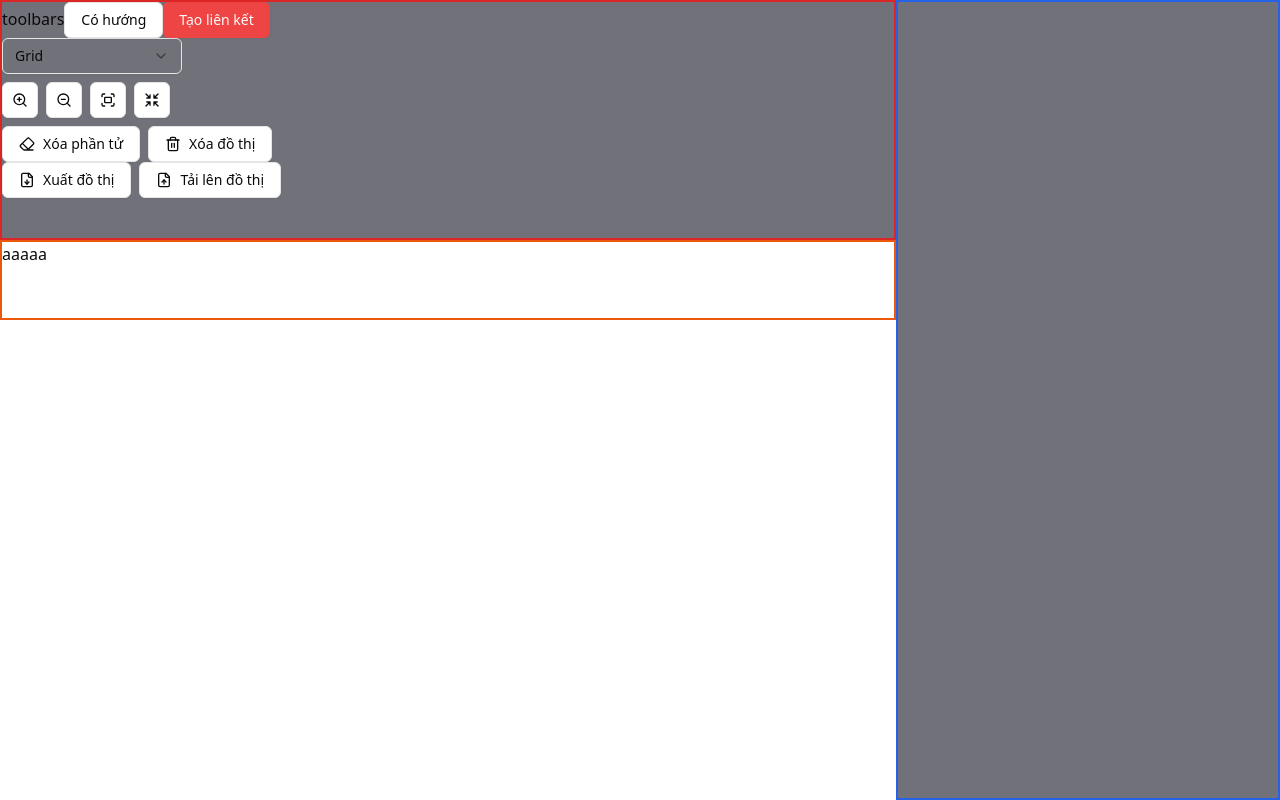
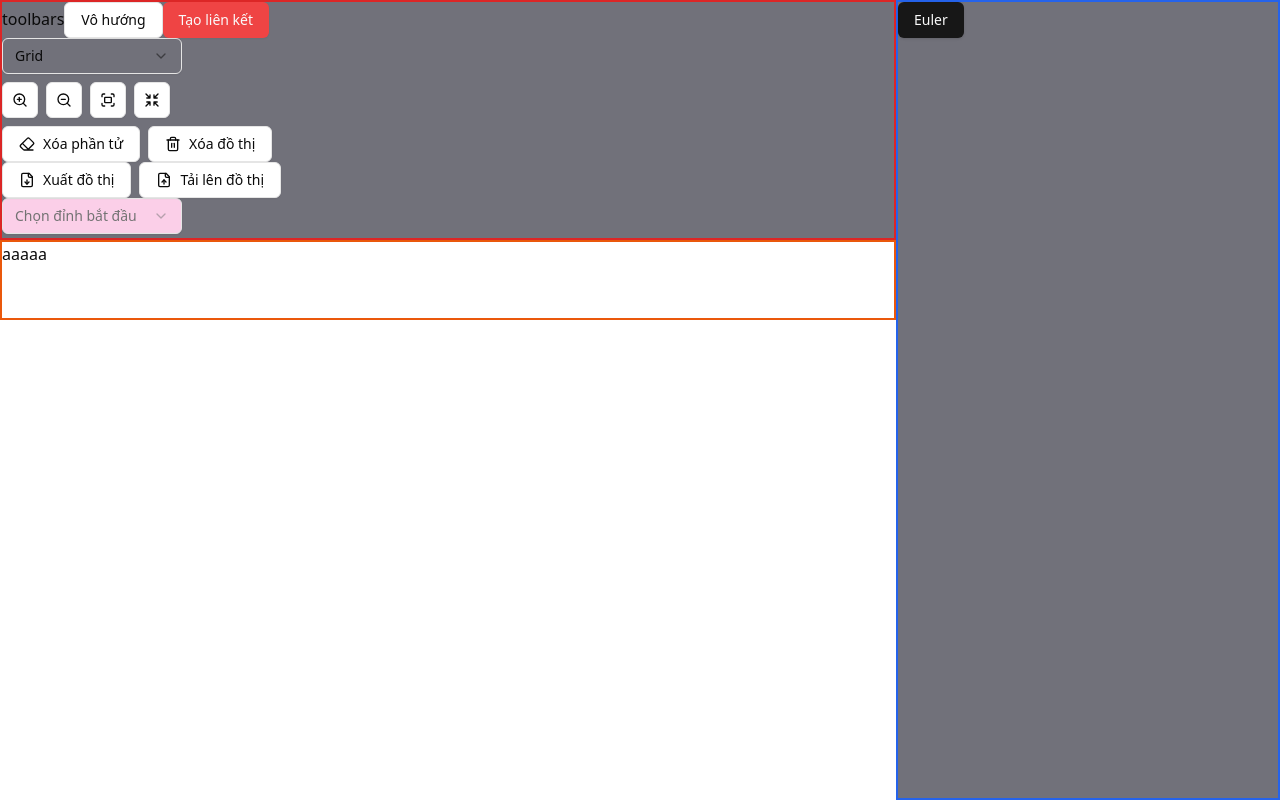
Before and after one commit to quan2622/Euler_App, a React (Vite) app: page /main in a window 1280 px wide. Built offline with nearby package versions, Linux system fonts and the light colour scheme; the HTML template or start-up script is replaced by a standard one.

Commit message:
- add select start node - handle play euler - update style for start node - add state update when canvas init success - update adjacentList in hook ananlysis

```diff
--- a/src/hooks/useCytoscapeInstance.ts
+++ b/src/hooks/useCytoscapeInstance.ts
@@ -2,12 +2,16 @@ import { useEffect } from "react";
 import cytoscape, { type Core } from "cytoscape";
 import { getCytoscapeStyle } from "../styles/graphStyle";
 import { GraphService } from "../services/graphService";
+import { useGraphStatusStore } from "../store/useGraphStatusStore";
 
 export const useCytoscapeInstance = (
   cyRef: React.RefObject<HTMLDivElement | null>,
   cyInstanceRef: React.RefObject<Core | null>,
   isDirectedGraph: boolean
 ) => {
+
+  const { handleInit } = useGraphStatusStore();
+
   useEffect(() => {
     if (!cyRef.current) return;
 
@@ -28,6 +32,7 @@ export const useCytoscapeInstance = (
 
     cyInstanceRef.current = cy;
     GraphService.handleLimitNodeOnScreen(cy, cyRef);
+    handleInit();
 
     return () => {
       cy.destroy();
--- a/src/hooks/useGraphEvent.ts
+++ b/src/hooks/useGraphEvent.ts
@@ -1,5 +1,5 @@
 import { useCallback } from "react";
-import type { Core, EdgeSingular } from "cytoscape";
+import type { Core, NodeSingular } from "cytoscape";
 import { GraphService } from "../services/graphService";
 import type { MouseEventObject, NodePosition } from "../types/graph.type";
 import { useGraphStore } from "../store/useGraphStore";
@@ -7,7 +7,7 @@ import { useGraphStatusStore } from "../store/useGraphStatusStore";
 
 interface useGraphEventsProps {
   isDirectedGraph: boolean,
-  startNodeRef: React.RefObject<EdgeSingular | null>,
+  startNodeRef: React.RefObject<NodeSingular | null>,
   dragSourceNodeIdRef: React.RefObject<string | null>,
   tempTargetNodeIdRef: React.RefObject<string | null>,
   tempEdgeIdRef: React.RefObject<string | null>,
@@ -101,22 +101,23 @@ export const useGraphEvents = (
         }
       })
 
-      cy.on('dblclick', 'node', (evt) => {
-        if (evt.target.isNode() && !evt.originalEvent.shiftKey) {
-          if (!startNodeRef.current) {
-            startNodeRef.current = evt.target;
-            cy.$id(evt.target.id()).addClass('selected');
-          } else {
-            if (startNodeRef.current?.id() !== evt.target.id()) {
-              startNodeRef.current = evt.target;
-              cy.$id(evt.target.id()).addClass('selected');
-            } else {
-              cy.$id(startNodeRef.current.id()).removeClass('selected');
-              startNodeRef.current = null;
-            }
-          }
-        }
-      })
+      // cy.on('dblclick', 'node', (evt) => {
+      //   if (evt.target.isNode() && evt.originalEvent.altKey) {
+      //     if (!startNodeRef.current) {
+      //       startNodeRef.current = evt.target;
+      //       cy.$id(evt.target.id()).addClass('start');
+      //     } else {
+      //       if (startNodeRef.current?.id() !== evt.target.id()) {
+      //         cy.nodes().removeClass("start");
+      //         startNodeRef.current = evt.target;
+      //         cy.$id(evt.target.id()).addClass('start');
+      //       } else {
+      //         cy.$id(startNodeRef.current.id()).removeClass('start');
+      //         startNodeRef.current = null;
+      //       }
+      //     }
+      //   }
+      // })
 
       // Start create Edge
       cy.on('mousedown', 'node', (evt) => {
@@ -176,7 +177,7 @@ export const useGraphEvents = (
         }
       })
     },
-    [isDirectedGraph, startNodeRef.current, handleMouseMove, handleResetCache, selectedElements, openNodeCreationDialog]
+    [isDirectedGraph, startNodeRef, handleMouseMove, handleResetCache, selectedElements, openNodeCreationDialog]
   );
 
   return { handleEventListener };
--- a/src/layout/MainLayout.tsx
+++ b/src/layout/MainLayout.tsx
@@ -1,20 +1,41 @@
-import { useRef, useState } from "react"
-import type { Core, EdgeSingular } from "cytoscape";
+import { useCallback, useEffect, useRef, useState } from "react"
+import type { Core, NodeSingular } from "cytoscape";
 import GraphToolbar from "./components/GraphToolbar";
 import GraphCanvas from "./components/GraphCanvas";
 import { useGraphStatusStore } from "../store/useGraphStatusStore";
+import { Button } from "../components/ui/button";
 
 const MainLayout = () => {
   const cyInstance = useRef<Core | null>(null);
-  const [isDirectedGraph, setIsDirectedGraph] = useState(true);
+  const [isDirectedGraph, setIsDirectedGraph] = useState(false);
+  const startNodeRef = useRef<NodeSingular | null>(null);
 
-  const { interconnects, nodeDegrees, adjacencyList, adjacencyMatrix, nodeLabels, nodeCounter, edgeCounter } = useGraphStatusStore();
+  const { isReady, interconnects, nodeDegrees, adjacencyList, adjacencyMatrix, nodeLabels, nodeCounter, edgeCounter } = useGraphStatusStore();
 
+  useEffect(() => {
+    const cy = cyInstance.current;
+    if (!cy || !isReady) return;
+    console.log("Check isReady", isReady);
 
-  // Refs đếm số lượng node và edge để tạo ID duy nhất
-  const startNodeRef = useRef<EdgeSingular | null>(null);
+    cy.on('dblclick', 'node', (evt) => {
+      if (evt.target.isNode() && evt.originalEvent.altKey) {
+        if (!startNodeRef.current) {
+          startNodeRef.current = evt.target;
+          cy.$id(evt.target.id()).addClass('start');
+        } else {
+          if (startNodeRef.current?.id() !== evt.target.id()) {
+            cy.nodes().removeClass("start");
+            startNodeRef.current = evt.target;
+            cy.$id(evt.target.id()).addClass('start');
+          } else {
+            cy.$id(startNodeRef.current.id()).removeClass('start');
+            startNodeRef.current = null;
+          }
+        }
+      }
+    })
+  }, [isReady, isDirectedGraph]);
 
-  // handle analystic
 
   const onToggleDirected = (type?: boolean) => {
     if (type === undefined) {
@@ -24,6 +45,108 @@ const MainLayout = () => {
     }
   }
 
+  // const findEulerPath = useCallback(() => {
+  //   const cy = cyInstance.current;
+  //   if (!cy) return;
+  //   const startNodeId = startNodeRef.current?.id();
+  //   console.log("Check start: ", startNodeId);
+  //   // return;
+
+  //   const adjList: { [key: string]: string[] } = {};
+  //   const nodes = cy.nodes();
+
+  //   nodes.forEach((node: NodeSingular) => { adjList[node.id()] = [] });
+
+  //   const edges = cy.edges();
+  //   edges.forEach((edge: EdgeSingular) => {
+  //     const source = edge.source().id()
+  //     const target = edge.target().id()
+
+  //     adjList[source].push(target)
+  //     if (!isDirectedGraph) {
+  //       adjList[target].push(source)
+  //     }
+  //   })
+
+  //   let start = startNodeId;
+  //   if (!start) {
+  //     for (const nodeId of Object.keys(adjList)) {
+  //       if (adjList[nodeId].length > 0) {
+  //         start = nodeId;
+  //         break;
+  //       }
+  //     }
+  //   }
+
+  //   if (!start) return [];
+
+  //   const eulerPath: string[] = [];
+  //   const stack: string[] = [start];
+
+  //   while (stack.length > 0) {
+  //     const curr = stack[stack.length - 1];
+  //     if (adjList[curr].length > 0) {
+  //       const next = adjList[curr].pop();
+  //       if (!isDirectedGraph) {
+  //         const index = adjList[next!].indexOf(curr);
+  //         if (index > -1) {
+  //           adjList[next!].splice(index, 1);
+  //         }
+  //       }
+  //       stack.push(next!);
+  //     } else {
+  //       eulerPath.push(stack.pop()!)
+  //     }
+  //   };
+
+  //   // return eulerPath.reverse();
+
+  //   console.log("Check Euler Path: ", eulerPath.reverse());
+  // }, [isDirectedGraph]);
+
+  const findEulerPath = useCallback(() => {
+    const cy = cyInstance.current;
+    if (!cy) return;
+
+    let start = startNodeRef.current?.data("label");
+    if (!start) {
+      for (const node of Object.keys(adjacencyList)) {
+        if (adjacencyList[node].length > 0) {
+          start = node;
+          break;
+        }
+      }
+    }
+
+    if (!start) return [];
+
+    const eulerPath: string[] = [];
+    const stack: string[] = [start];
+
+    while (stack.length > 0) {
+      const curr = stack[stack.length - 1];
+      console.log("Check list: ", adjacencyList[curr], " - ", curr);
+      if (adjacencyList[curr].length > 0) {
+        const next = adjacencyList[curr].pop();
+        if (!isDirectedGraph) {
+          const index = adjacencyList[next!].indexOf(curr);
+          if (index > -1) {
+            adjacencyList[next!].splice(index, 1);
+          }
+        }
+        stack.push(next!);
+      } else {
+        eulerPath.push(stack.pop()!)
+      }
+    };
+
+    // return eulerPath.reverse();
+
+    console.log("Check Euler Path: ", eulerPath.reverse());
+  }, [isDirectedGraph, adjacencyList]);
+
+  console.log("Check ajdList: ", adjacencyList);
+
   return (
     <>
       <div className="flex h-screen bg-zinc-500">
@@ -32,6 +155,7 @@ const MainLayout = () => {
             cyInstance={cyInstance}
             isDirectedGraph={isDirectedGraph}
             onToggleDirected={onToggleDirected}
+            startNodeRef={startNodeRef}
           />
           <div className="h-20 w-full bg-white border-orange-600   border-2">
             aaaaa
@@ -44,7 +168,7 @@ const MainLayout = () => {
           />
         </div>
         <div className="w-96 border-blue-600 border-2">
-
+          <Button onClick={findEulerPath}>Euler</Button>
         </div>
       </div>
     </>
--- a/src/layout/components/GraphCanvas.tsx
+++ b/src/layout/components/GraphCanvas.tsx
@@ -1,14 +1,15 @@
-import { type Core, type EdgeSingular } from "cytoscape";
+import { type Core, type NodeSingular } from "cytoscape";
 import { useEffect, useRef } from "react";
 import CreateNodeDialog from "./CreateNodeDialog";
 import { useCytoscapeInstance } from "../../hooks/useCytoscapeInstance";
 import { useGraphEvents } from "../../hooks/useGraphEvent";
 import { useAnalystis } from "../../hooks/useAnalystis";
 import { useNodeCreation } from "../../hooks/useNodeCreation";
+import { useGraphStatusStore } from "../../store/useGraphStatusStore";
 
 interface GraphCanvasProps {
   cyInstanceRef: React.RefObject<Core | null>;
-  startNodeRef: React.RefObject<EdgeSingular | null>;
+  startNodeRef: React.RefObject<NodeSingular | null>;
   isDirectedGraph: boolean;
 }
 
@@ -17,6 +18,8 @@ const GraphCanvas = ({
   isDirectedGraph,
   startNodeRef,
 }: GraphCanvasProps) => {
+
+  const { isReady } = useGraphStatusStore();
   const cyRef = useRef<HTMLDivElement>(null);
   const dragSourceNodeIdRef = useRef<string | null>(null)
   const tempTargetNodeIdRef = useRef<string | null>(null)
@@ -49,7 +52,7 @@ const GraphCanvas = ({
     if (cyInstanceRef.current) {
       handleEventListener(cyInstanceRef.current);
     }
-  }, [handleEventListener]);
+  }, [cyInstanceRef, handleEventListener, isReady]);
 
   return (
     <>
--- a/src/layout/components/GraphToolbar.tsx
+++ b/src/layout/components/GraphToolbar.tsx
@@ -13,17 +13,19 @@ import { Input } from "../../components/ui/input";
 interface GraphToolbarProps {
   cyInstance: React.RefObject<Core | null>,
   isDirectedGraph: boolean,
+  startNodeRef: React.RefObject<NodeSingular | null>
   onToggleDirected: (type?: boolean) => void,
 }
 
 const GraphToolbar = ({
   cyInstance,
   isDirectedGraph,
+  startNodeRef,
   onToggleDirected
 }: GraphToolbarProps) => {
 
-  const { selectedElements, handleResetSelectedElement } = useGraphStore();
-  const { updateNodeDegree, handleResetStatus, handleLoadStatusFormFile } = useGraphStatusStore();
+  const { selectedElements, handleResetSelectedElement, startNode, handleSetStartNode } = useGraphStore();
+  const { updateNodeDegree, handleResetStatus, handleLoadStatusFormFile, nodeLabels } = useGraphStatusStore();
   const [currentLayout, setCurrentLayout] = useState("grid");
   const fileInputRef = useRef<HTMLInputElement>(null);
 
@@ -229,6 +231,16 @@ const GraphToolbar = ({
     fileInputRef.current?.click();
   }
 
+  const handleChangStart = (value: string) => {
+    handleSetStartNode(value);
+
+    const nodes = cyInstance.current?.nodes();
+    const startNode = nodes?.filter((node) => node.data("label") === value).first();
+    if (startNode?.nonempty() && startNode.isNode()) {
+      startNodeRef.current = startNode;
+    }
+  }
+
   return (
     <div className="h-60 w-full border-red-600 border-2">
       toolbars
@@ -264,6 +276,17 @@ const GraphToolbar = ({
         <Button variant={"outline"} onClick={handleUploadClick}><FileUp /> Tải lên đồ thị </Button>
         <Input className="hidden" type="file" accept=".json" ref={fileInputRef} onChange={importGraph} />
       </div>
+
+      <Select value={startNode} onValueChange={handleChangStart}>
+        <SelectTrigger className="w-[180px] bg-pink-200">
+          <SelectValue placeholder="Chọn đỉnh bắt đầu" />
+        </SelectTrigger>
+        <SelectContent>
+          {nodeLabels && nodeLabels.length > 0 && nodeLabels.map((label, index) => (
+            <SelectItem value={label} key={index}>{label}</SelectItem>
+          ))}
+        </SelectContent>
+      </Select>
     </div>
   )
 }
--- a/src/styles/graphStyle.ts
+++ b/src/styles/graphStyle.ts
@@ -51,7 +51,7 @@ export const getCytoscapeStyle = (isDirected: boolean): StylesheetCSS[] => [
 
   // Style cho elements được chọn
   {
-    selector: "node.selected",
+    selector: "node.start",
     css: {
       // "background-color": "#EF4444", // Màu đỏ khi được chọn
       // "line-color": "#EF4444",
```
Also changed, not shown: src/hooks/useAnalystis.ts (+6 -5 lines), src/hooks/useNodeCreation.ts (+5 -5 lines), src/store/useGraphStatusStore.ts (+7 -0 lines), src/store/useGraphStore.ts (+7 -1 lines).
